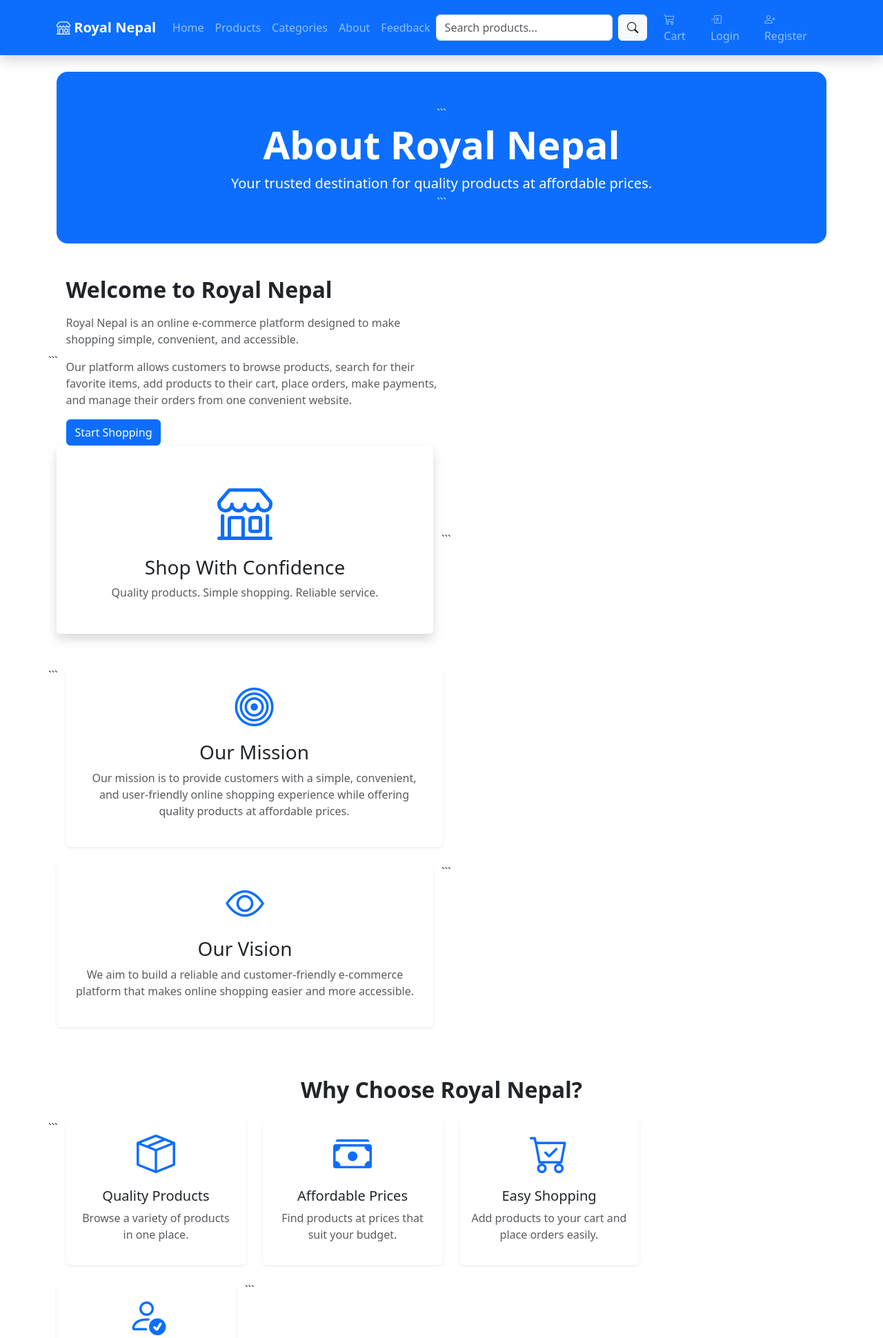
After one commit to royalname/ecommerce-website1, a Django app: page /about/ in a window 1280 px wide. The commit adds this page. Shown: the top 1940 px of the page at 69% size. Run offline with Django 5.2, Linux system fonts and the light colour scheme.

Commit message:
Added change password, profile,  About page

````diff
--- a/accounts/urls.py
+++ b/accounts/urls.py
@@ -6,4 +6,10 @@ urlpatterns = [
     path("register/", views.register, name="register"),
     path("logout/", views.user_logout, name="logout"),
     path("feedback/", views.feedback, name="feedback"),
+    path("profile/", views.profile, name="profile"),
+    path(
+    "change-password/",
+    views.change_password,
+    name="change_password"
+),
 ]
--- a/home/urls.py
+++ b/home/urls.py
@@ -3,4 +3,7 @@ from . import views
 
 urlpatterns = [
     path('', views.home, name='home'),
+
+    path("about/", views.about, name="about"),
+
 ]
--- a/home/views.py
+++ b/home/views.py
@@ -44,3 +44,6 @@ def home(request):
         "home/index.html",
         context
     )
+
+def about(request):
+    return render(request, "home/about.html")
--- a/templates/base.html
+++ b/templates/base.html
@@ -58,7 +58,7 @@
 </li>
 
                 <li class="nav-item">
-                    <a class="nav-link" href="#">
+    <a class="nav-link" href="{% url 'about' %}">
         About
     </a>
 </li>
@@ -108,7 +108,7 @@
                 {% if user.is_authenticated %}
 
                 <li class="nav-item">
-                    <a class="nav-link" href="#">
+    <a class="nav-link" href="{% url 'profile' %}">
         <i class="bi bi-person-circle"></i>
         {{ user.username }}
     </a>
--- /dev/null
+++ b/templates/home/about.html
@@ -0,0 +1,258 @@
+{% extends 'base.html' %}
+
+{% block content %}
+
+<!-- About Hero -->
+
+<div class="bg-primary text-white text-center rounded-4 p-5 mb-5">
+
+```
+<h1 class="display-4 fw-bold">
+    About Royal Nepal
+</h1>
+
+<p class="lead mb-0">
+    Your trusted destination for quality products at affordable prices.
+</p>
+```
+
+</div>
+
+<!-- Introduction -->
+
+<div class="row align-items-center mb-5">
+
+```
+<div class="col-md-6">
+
+    <h2 class="fw-bold mb-3">
+        Welcome to Royal Nepal
+    </h2>
+
+    <p class="text-muted">
+        Royal Nepal is an online e-commerce platform designed to make
+        shopping simple, convenient, and accessible.
+    </p>
+
+    <p class="text-muted">
+        Our platform allows customers to browse products, search for
+        their favorite items, add products to their cart, place orders,
+        make payments, and manage their orders from one convenient
+        website.
+    </p>
+
+    <a href="{% url 'products' %}"
+       class="btn btn-primary">
+
+        Start Shopping
+
+    </a>
+
+</div>
+
+<div class="col-md-6 text-center mt-4 mt-md-0">
+
+    <div class="card shadow border-0 p-5">
+
+        <i class="bi bi-shop display-1 text-primary"></i>
+
+        <h3 class="mt-3">
+            Shop With Confidence
+        </h3>
+
+        <p class="text-muted mb-0">
+            Quality products. Simple shopping. Reliable service.
+        </p>
+
+    </div>
+
+</div>
+```
+
+</div>
+
+<!-- Mission & Vision -->
+
+<div class="row mb-5">
+
+```
+<div class="col-md-6 mb-4">
+
+    <div class="card shadow-sm border-0 h-100">
+
+        <div class="card-body p-4 text-center">
+
+            <i class="bi bi-bullseye display-4 text-primary"></i>
+
+            <h3 class="mt-3">
+                Our Mission
+            </h3>
+
+            <p class="text-muted">
+                Our mission is to provide customers with a simple,
+                convenient, and user-friendly online shopping experience
+                while offering quality products at affordable prices.
+            </p>
+
+        </div>
+
+    </div>
+
+</div>
+
+
+<div class="col-md-6 mb-4">
+
+    <div class="card shadow-sm border-0 h-100">
+
+        <div class="card-body p-4 text-center">
+
+            <i class="bi bi-eye display-4 text-primary"></i>
+
+            <h3 class="mt-3">
+                Our Vision
+            </h3>
+
+            <p class="text-muted">
+                We aim to build a reliable and customer-friendly
+                e-commerce platform that makes online shopping easier
+                and more accessible.
+            </p>
+
+        </div>
+
+    </div>
+
+</div>
+```
+
+</div>
+
+<!-- Why Choose Us -->
+
+<h2 class="text-center fw-bold mb-4">
+    Why Choose Royal Nepal?
+</h2>
+
+<div class="row text-center mb-5">
+
+```
+<div class="col-md-3 mb-4">
+
+    <div class="card shadow-sm border-0 h-100">
+
+        <div class="card-body">
+
+            <i class="bi bi-box-seam display-4 text-primary"></i>
+
+            <h5 class="mt-3">
+                Quality Products
+            </h5>
+
+            <p class="text-muted">
+                Browse a variety of products in one place.
+            </p>
+
+        </div>
+
+    </div>
+
+</div>
+
+
+<div class="col-md-3 mb-4">
+
+    <div class="card shadow-sm border-0 h-100">
+
+        <div class="card-body">
+
+            <i class="bi bi-cash-stack display-4 text-primary"></i>
+
+            <h5 class="mt-3">
+                Affordable Prices
+            </h5>
+
+            <p class="text-muted">
+                Find products at prices that suit your budget.
+            </p>
+
+        </div>
+
+    </div>
+
+</div>
+
+
+<div class="col-md-3 mb-4">
+
+    <div class="card shadow-sm border-0 h-100">
+
+        <div class="card-body">
+
+            <i class="bi bi-cart-check display-4 text-primary"></i>
+
+            <h5 class="mt-3">
+                Easy Shopping
+            </h5>
+
+            <p class="text-muted">
+                Add products to your cart and place orders easily.
+            </p>
+
+        </div>
+
+    </div>
+
+</div>
+
+
+<div class="col-md-3 mb-4">
+
+    <div class="card shadow-sm border-0 h-100">
+
+        <div class="card-body">
+
+            <i class="bi bi-person-check display-4 text-primary"></i>
+
+            <h5 class="mt-3">
+                Customer Focused
+            </h5>
+
+            <p class="text-muted">
+                We focus on providing a smooth customer experience.
+            </p>
+
+        </div>
+
+    </div>
+
+</div>
+```
+
+</div>
+
+<!-- Call to Action -->
+
+<div class="bg-light rounded-4 text-center p-5 mb-4">
+
+```
+<h2 class="fw-bold">
+    Ready to Start Shopping?
+</h2>
+
+<p class="text-muted">
+    Explore our products and find something you love.
+</p>
+
+<a href="{% url 'products' %}"
+   class="btn btn-primary btn-lg">
+
+    <i class="bi bi-cart"></i>
+    Shop Now
+
+</a>
+```
+
+</div>
+
+{% endblock %}
````
Also changed, not shown: accounts/views.py (+66 -2 lines), templates/accounts/change_password.html (added, +116 -0 lines), templates/accounts/profile.html (added, +159 -0 lines), templates/orders/my_orders.html (+9 -0 lines), db.sqlite3. Lines whose indentation alone changed are shown as unchanged.
